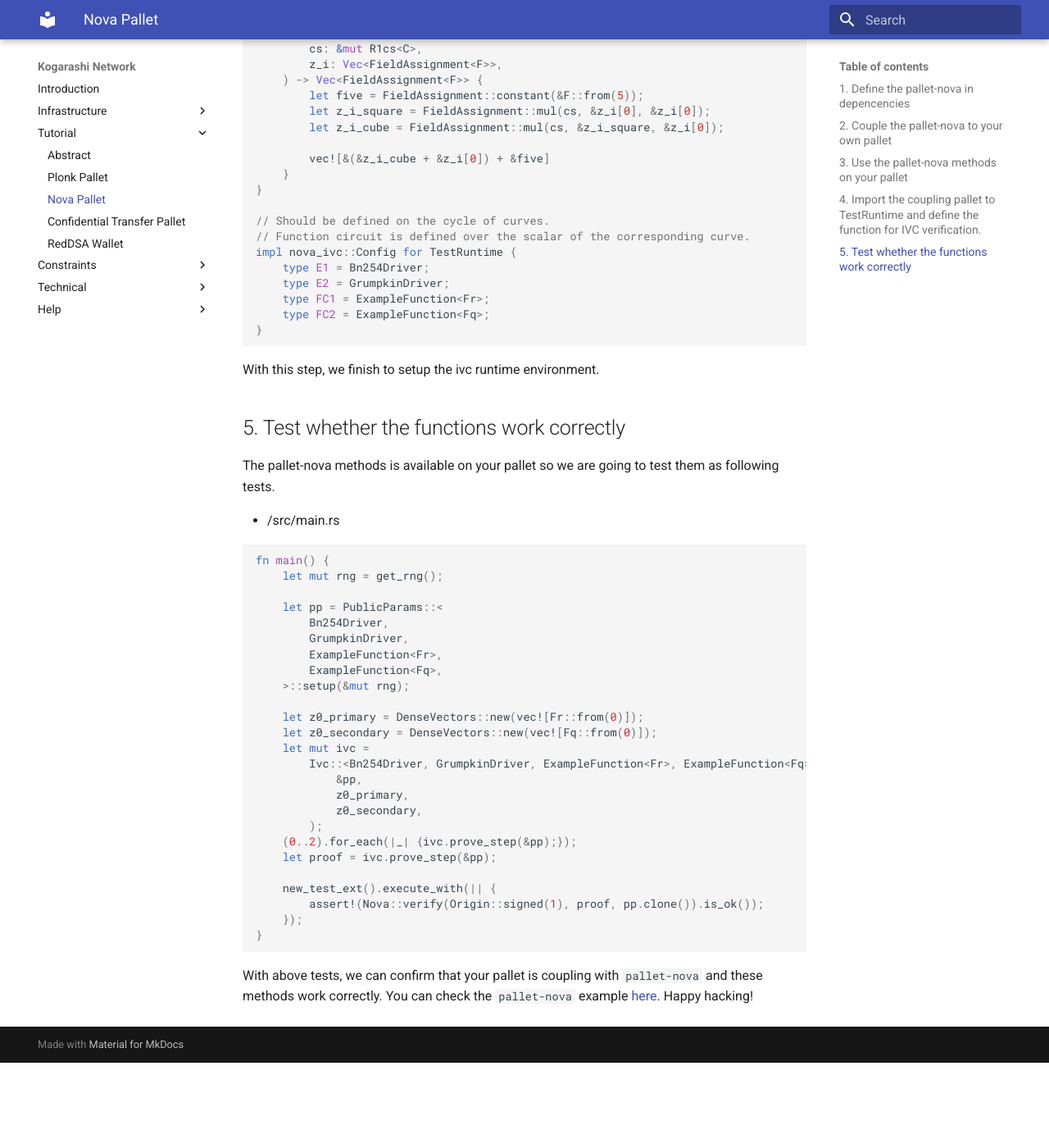
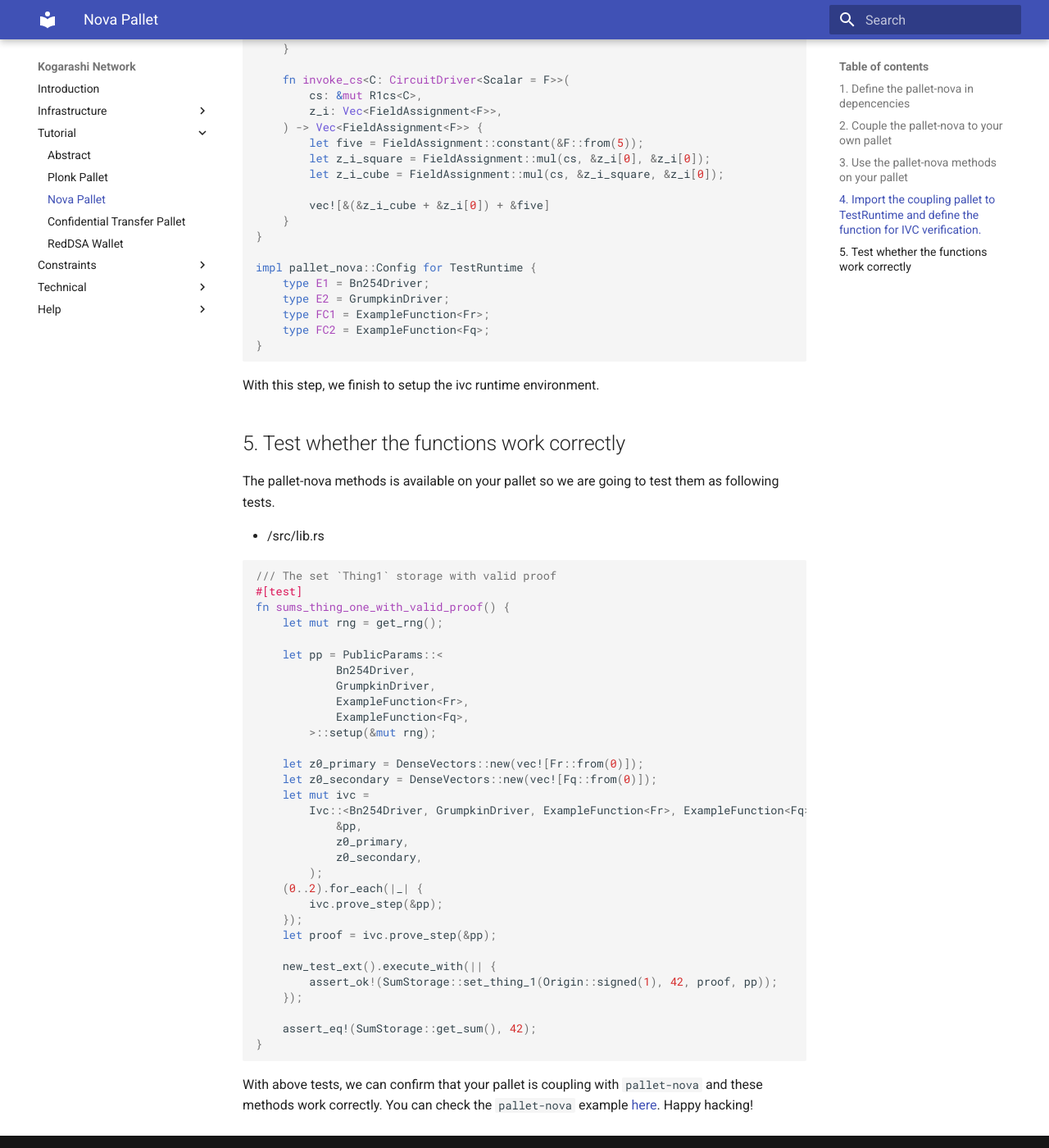
Before and after one commit to KogarashiNetwork/KogarashiNetwork.github.io, an MkDocs documentation site: the page built from book/tutorial/nova_pallet.md, in a window 1280 px wide and 1400 px high, scrolled down 3069 px. Shown: the whole window at 82% size. Built offline with MkDocs 1.6.1 and Material for MkDocs 9.7.7, drawn with Linux system fonts in a browser that asks for light colours; before the commit the page ends 4365 px from its top, so only the background shows below that; some of the changed text lies outside the part shown.

Commit message:
chore: fix description

````diff
--- a/book/tutorial/nova_pallet.md
+++ b/book/tutorial/nova_pallet.md
@@ -26,7 +26,7 @@
 
 The next, the `pallet-nova` need to be coupled with your pallet. Please couple the pallet `Config` as following.
 
-- <your-pallet>/src/main.rs
+- <your-pallet>/src/lib.rs
 ```rs
 #[frame_support::pallet]
 pub mod pallet {
@@ -36,14 +36,17 @@
 
     /// Coupling configuration trait with pallet_nova.
     #[pallet::config]
-    pub trait Config: frame_system::Config + pallet_nova::Config {}
+    pub trait Config: frame_system::Config + pallet_nova::Config {
+        /// The overarching event type.
+        type Event: From<Event<Self>> + IsType<<Self as frame_system::Config>::Event>;
+    }
 ```
 With this step, you can use the `pallet-nova` in your pallet through `Module`.
 
 ## 3. Use the pallet-nova methods on your pallet
 Next, let's use the `pallet-nova` method in your pallet. We are going to use the `verify` method which verifies the proof. We use [sum-storage](https://github.com/JoshOrndorff/recipes/tree/master/pallets/sum-storage) pallet as example and call the `verify` method before set `Thing1` storage value on `set_thing_1`. If the `verify` is successful, the `set_thing_1` can set `Thing1` value.
 
-- <your-pallet>/src/main.rs
+- <your-pallet>/src/lib.rs
 ```rust
     // The module's dispatchable functions.
     #[pallet::call]
@@ -129,9 +132,7 @@
     }
 }
 
-// Should be defined on the cycle of curves.
-// Function circuit is defined over the scalar of the corresponding curve.
-impl nova_ivc::Config for TestRuntime {
+impl pallet_nova::Config for TestRuntime {
     type E1 = Bn254Driver;
     type E2 = GrumpkinDriver;
     type FC1 = ExampleFunction<Fr>;
@@ -143,17 +144,19 @@
 ## 5. Test whether the functions work correctly
 The pallet-nova methods is available on your pallet so we are going to test them as following tests.
 
-- <your-pallet>/src/main.rs
+- <your-pallet>/src/lib.rs
 ```rust
-fn main() {
+/// The set `Thing1` storage with valid proof
+#[test]
+fn sums_thing_one_with_valid_proof() {
     let mut rng = get_rng();
 
     let pp = PublicParams::<
-        Bn254Driver,
-        GrumpkinDriver,
-        ExampleFunction<Fr>,
-        ExampleFunction<Fq>,
-    >::setup(&mut rng);
+            Bn254Driver,
+            GrumpkinDriver,
+            ExampleFunction<Fr>,
+            ExampleFunction<Fq>,
+        >::setup(&mut rng);
 
     let z0_primary = DenseVectors::new(vec![Fr::from(0)]);
     let z0_secondary = DenseVectors::new(vec![Fq::from(0)]);
@@ -163,13 +166,16 @@
             z0_primary,
             z0_secondary,
         );
-    (0..2).for_each(|_| {ivc.prove_step(&pp);});
+    (0..2).for_each(|_| {
+        ivc.prove_step(&pp);
+    });
     let proof = ivc.prove_step(&pp);
 
     new_test_ext().execute_with(|| {
-        assert!(Nova::verify(Origin::signed(1), proof, pp.clone()).is_ok());
+        assert_ok!(SumStorage::set_thing_1(Origin::signed(1), 42, proof, pp));
     });
+
+    assert_eq!(SumStorage::get_sum(), 42);
 }
-
 ```
 With above tests, we can confirm that your pallet is coupling with `pallet-nova` and these methods work correctly. You can check the `pallet-nova` example [here](https://github.com/KogarashiNetwork/Kogarashi/blob/master/pallet/nova/src/tests.rs). Happy hacking!
````
Also changed, not shown: other parts of book/tutorial/nova_pallet.md (+4 -4 lines), docs/tutorial/nova_pallet/index.html (+26 -19 lines), docs/search/search_index.json, 1 other file.
